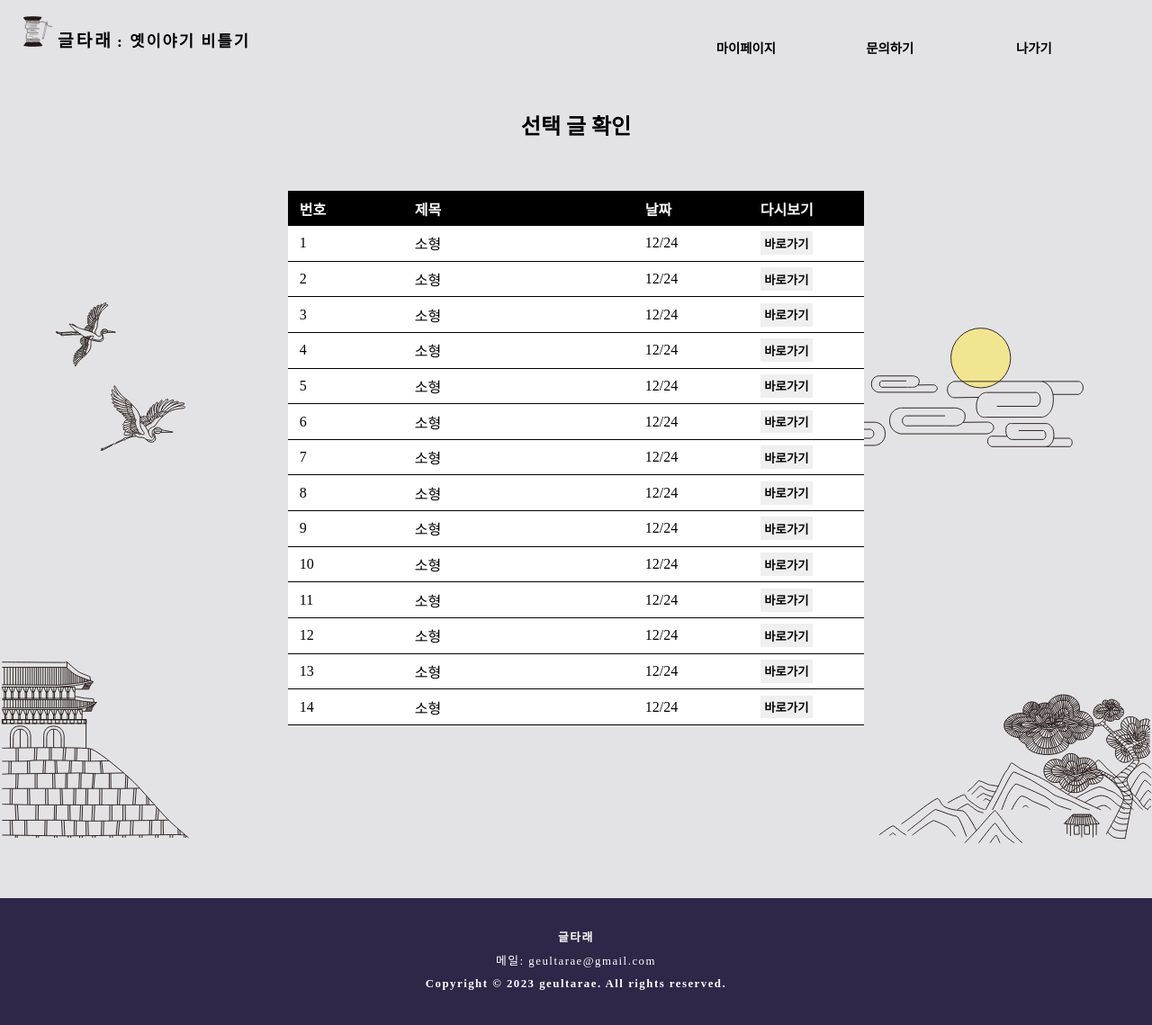
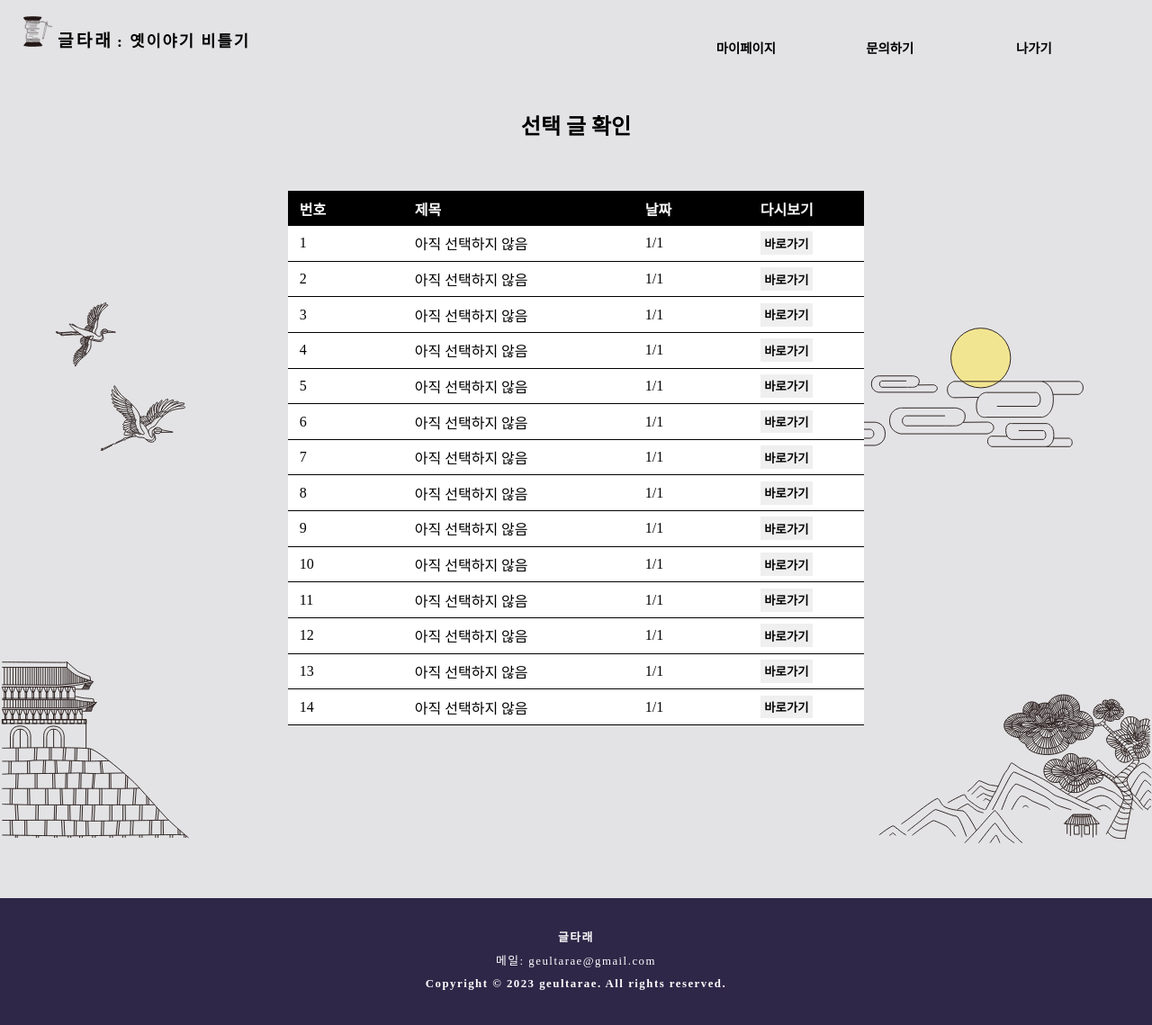
Before and after one commit to kimhbryan/geultarae-dev, a Django app: page /mypage/ in a window 1280 px wide. Shown: the whole page at 90% size. Run offline with Django 4.2, Linux system fonts and the light colour scheme; the visitor is signed in with stand-in values (Sample User, id 1); some web fonts are replaced.

Commit message:
Dynamicall generate mypage table

```diff
--- a/templates/mypage.html
+++ b/templates/mypage.html
@@ -219,90 +219,17 @@
                 <th>날짜</th>
                 <th>다시보기</th>
             </tr>
+            {% for id, data in datas.items %}
             <tr>
-                <td>1</td>
-                <td>소형</td>
-                <td>12/24</td>
-                <td><button class="writing-btn" scr="#">바로가기</button></td>
+                <td>{{ id }}</td>
+                <td>{{ data.title }}</td>
+                <td>{{ data.date }}</td>
+                <td><a href="{{ data.link }}">
+                        <button class="writing-btn" src="{{ data.link }}">바로가기</button>
+                    </a>
+                </td>
             </tr>
-            <tr>
-                <td>2</td>
-                <td>소형</td>
-                <td>12/24</td>
-                <td><button class="writing-btn" scr="#">바로가기</button></td>
-            </tr>
-            <tr>
-                <td>3</td>
-                <td>소형</td>
-                <td>12/24</td>
-                <td><button class="writing-btn" scr="#">바로가기</button></td>
-            </tr>
-            <tr>
-                <td>4</td>
-                <td>소형</td>
-                <td>12/24</td>
-                <td><button class="writing-btn" scr="#">바로가기</button></td>
-            </tr>
-            <tr>
-                <td>5</td>
-                <td>소형</td>
-                <td>12/24</td>
-                <td><button class="writing-btn" scr="#">바로가기</button></td>
-            </tr>
-            <tr>
-                <td>6</td>
-                <td>소형</td>
-                <td>12/24</td>
-                <td><button class="writing-btn" scr="#">바로가기</button></td>
-            </tr>
-            <tr>
-                <td>7</td>
-                <td>소형</td>
-                <td>12/24</td>
-                <td><button class="writing-btn" scr="#">바로가기</button></td>
-            </tr>
-            <tr>
-                <td>8</td>
-                <td>소형</td>
-                <td>12/24</td>
-                <td><button class="writing-btn" scr="#">바로가기</button></td>
-            </tr>
-            <tr>
-                <td>9</td>
-                <td>소형</td>
-                <td>12/24</td>
-                <td><button class="writing-btn" scr="#">바로가기</button></td>
-            </tr>
-            <tr>
-                <td>10</td>
-                <td>소형</td>
-                <td>12/24</td>
-                <td><button class="writing-btn" scr="#">바로가기</button></td>
-            </tr>
-            <tr>
-                <td>11</td>
-                <td>소형</td>
-                <td>12/24</td>
-                <td><button class="writing-btn" scr="#">바로가기</button></td>
-            </tr>
-            <tr>
-                <td>12</td>
-                <td>소형</td>
-                <td>12/24</td>
-                <td><button class="writing-btn" scr="#">바로가기</button></td>
-            </tr>
-            <tr>
-                <td>13</td>
-                <td>소형</td>
-                <td>12/24</td>
-                <td><button class="writing-btn" scr="#">바로가기</button></td>
-            </tr>
-            <tr>
-                <td>14</td>
-                <td>소형</td>
-                <td>12/24</td>
-                <td><button class="writing-btn" scr="#">바로가기</button></td>
-            </tr>
+            {% endfor %}
         </table>
     </div>
     <footer>
```
